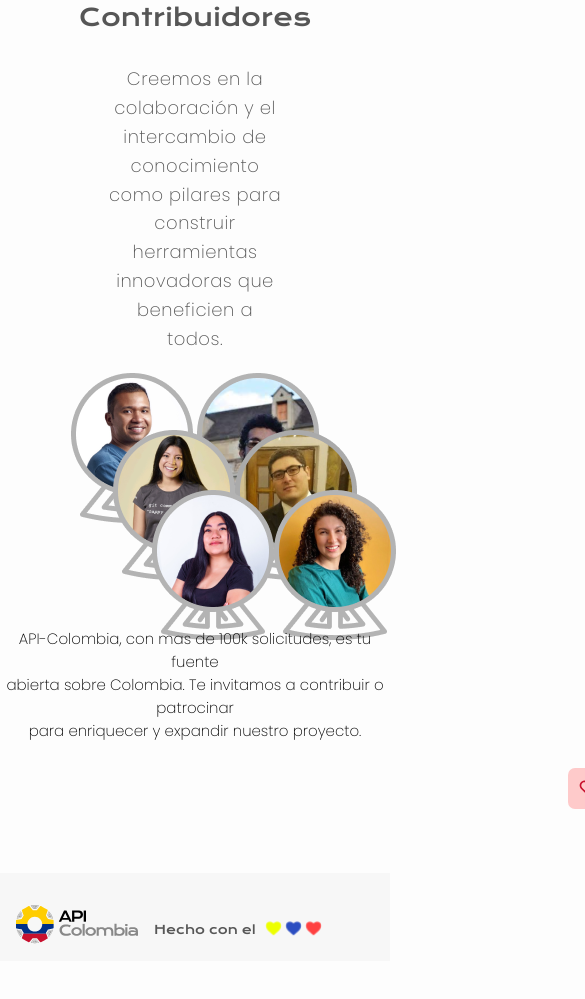
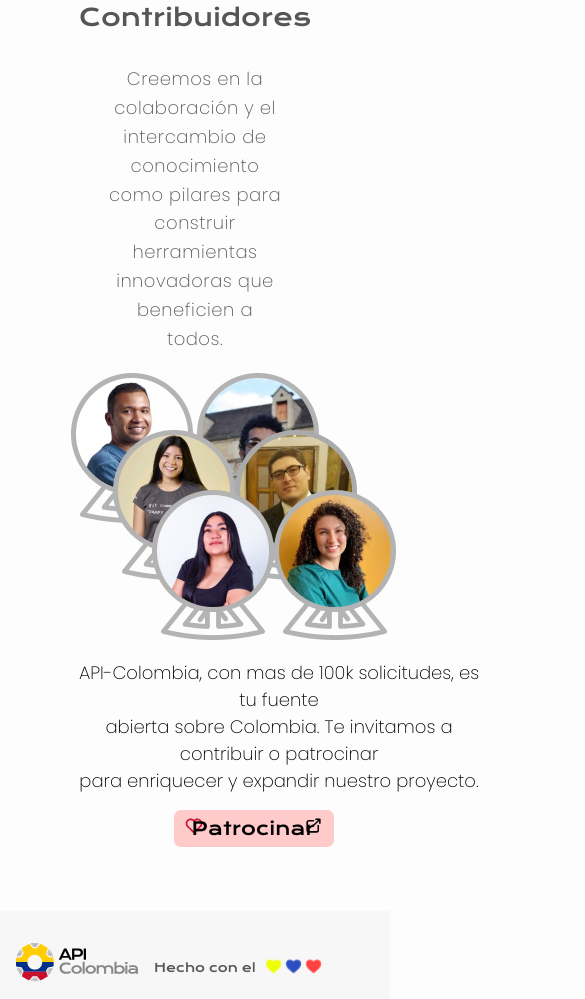
Before and after one commit to ValenCedano/API--Colombia, a plain HTML site: page index.html in a window 390 px wide. Shown: the part 1745-2744 px from the top of the page, 585 px wide, since content can reach past the window. Before the commit the page ends 2706 px from the top, so only its background shows below. Drawn offline with Linux system fonts and the light colour scheme.

Commit message:
responsive1.1

```diff
--- a/css/style.css
+++ b/css/style.css
@@ -455,15 +455,65 @@ section{
 /* END INFORMATION ABOUT SPONSORSHIPS */
 
 /* RESPONSIVE  */
+/* media query for screens smaller than 768px (tablet) */
+@media screen and (max-width: 767px) {
+    .sponsorships p {
+        font-size: 15px;
+    }
+
+    .sponsor {
+      margin: 1.6em 0; /* adjust the margin for smaller screens */
+    }
+}
+
+  /* media query for screens smaller than 480px (mobile) */
+@media screen and (max-width: 479px) {
+    .sponsorships p {
+        font-size: 13px;
+    }
+
+    .sponsor {
+        width: 13em;
+        font-size: 10px;
+        margin-left: 7em;
+    }
+
+    .sponsor p {
+        margin-left: 8px;
+        font-size: 23px;
+    }
+
+    .sponsor .icon1 {
+        margin-left: -5px;
+    }
+
+    .sponsor .icon2 {
+        margin-left: 11.5em;
+    }
+}
+/* FIN RESPONSIVE  */
 /* Estilos para dispositivos móviles */
 @media (max-width: 767px) {
     .sponsorships {
-        margin-top: 9em;
+        margin-top: 11em;
+        margin-left: 9em;
     }
 
     .sponsorships p {
-        font-size: 15px;
+        position: relative;
+        font-size: 18px;
+        width: 23em;
+        margin-left: -4em;
     }
+
+    .sponsor {
+        margin-left: 3em;
+    }
+
+    .sponsor p {
+        margin-left: -2px;
+    }
+
 }
 
   /* Estilos para tablets */
@@ -476,6 +526,10 @@ section{
     .sponsorships p {
         /* font-size: 9px; */
         width: 1em;
+    }
+
+    footer .made {
+        margin-left: 44em; /* Cambiar este valor para tablets */
     }
 }
 /* FIN RESPONSIVE  */
```
Also changed, not shown: index.html (+1 -1 lines).
